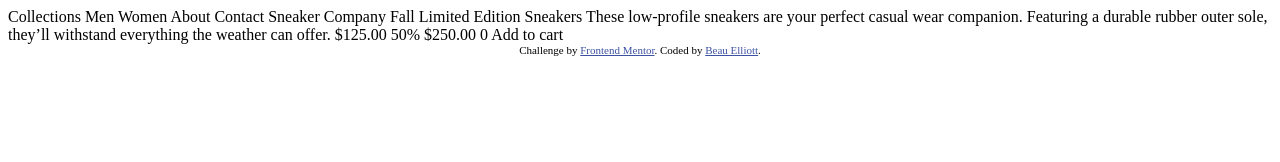
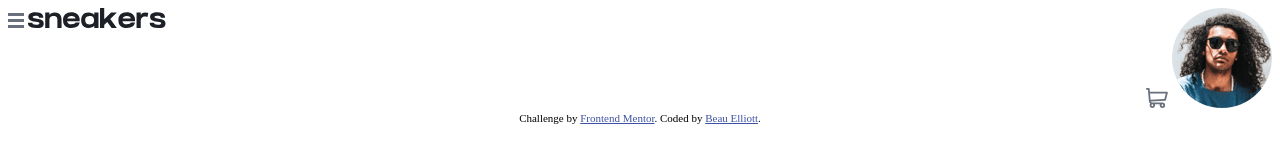
Before and after one commit to belliott15/ecommerce-landing-page, a plain HTML site: page index.html in a window 1280 px wide. Drawn offline with Linux system fonts and the light colour scheme.

Commit message:
building out navbar in html and css

```diff
--- a/index.css
+++ b/index.css
@@ -1,3 +1,9 @@
+/* root css for standard colors and font */
+/* navbar */
+.navbar {
+  display: flex;
+  justify-content: space-between;
+}
 .attribution {
   font-size: 11px;
   text-align: center;
--- a/index.html
+++ b/index.html
@@ -16,11 +16,28 @@
     <title>Frontend Mentor | E-commerce product page</title>
   </head>
   <body>
-    Collections Men Women About Contact Sneaker Company Fall Limited Edition
-    Sneakers These low-profile sneakers are your perfect casual wear companion.
-    Featuring a durable rubber outer sole, they’ll withstand everything the
-    weather can offer. $125.00 50% $250.00 0 Add to cart
+    <header>
+      <!-- navbar -->
+      <nav class="navbar">
+        <!-- menu hamburger -->
+        <div>
+          <img src="./images/icon-menu.svg" />
+          <img src="./images/logo.svg" />
+        </div>
 
+        <!-- cart and profile -->
+        <div>
+          <img src="./images/icon-cart.svg" />
+          <img src="./images/image-avatar.png" />
+        </div>
+      </nav>
+    </header>
+    <main>
+      <!-- product content -->
+    </main>
+    <footer>
+      <!-- links and company info -->
+    </footer>
     <div class="attribution">
       Challenge by
       <a href="https://www.frontendmentor.io?ref=challenge" target="_blank"
@@ -30,3 +47,8 @@
     <script src="./index.js" type="module"></script>
   </body>
 </html>
+<!-- Collections Men Women About Contact Sneaker Company Fall Limited Edition
+    Sneakers These low-profile sneakers are your perfect casual wear companion.
+    Featuring a durable rubber outer sole, they’ll withstand everything the
+    weather can offer. $125.00 50% $250.00 0 Add to cart
+     -->
```
